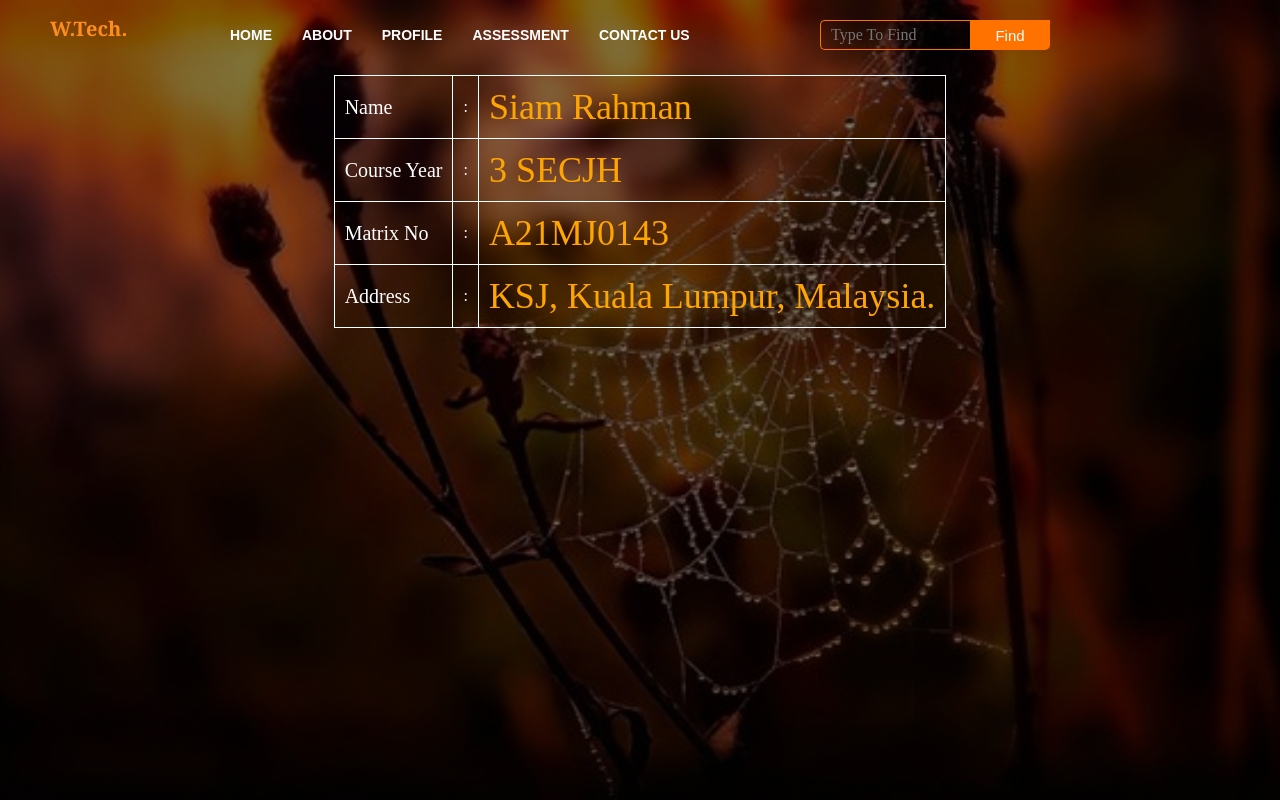
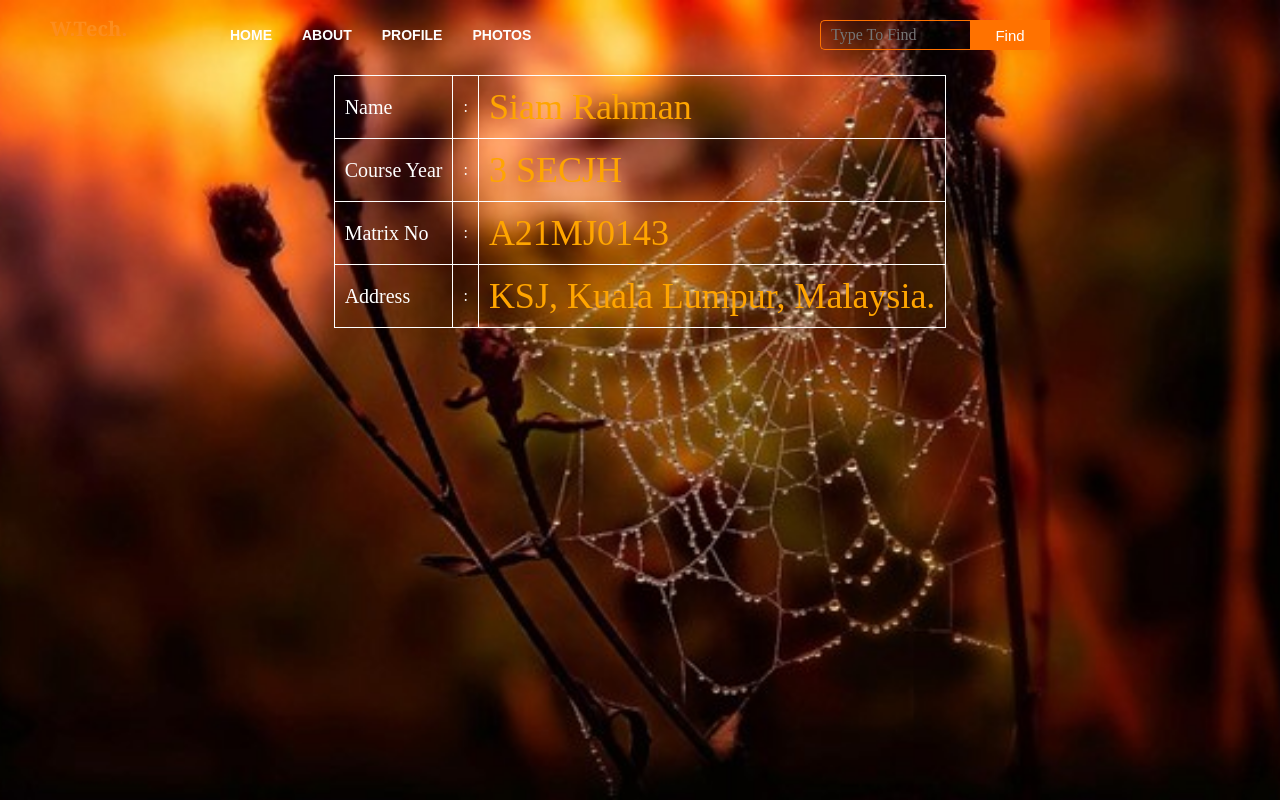
Before and after one commit to SiamRahman29/Asg_Siam, a Vue app: page /about in a window 1280 px wide. Built offline with nearby package versions, Linux system fonts and the light colour scheme.

Commit message:
Enable photo fetching

```diff
--- a/package.json
+++ b/package.json
@@ -8,6 +8,7 @@
     "lint": "vue-cli-service lint"
   },
   "dependencies": {
+    "axios": "^1.7.2",
     "core-js": "^3.8.3",
     "vue": "^3.2.13",
     "vue-router": "^4.3.2",
--- a/src/components/Navbar.vue
+++ b/src/components/Navbar.vue
@@ -14,8 +14,8 @@
                     <li><router-link to="/about">ABOUT</router-link></li>
                     <!-- <li><a href="#">COURSE MATERIALS</a></li> -->
                     <li><router-link to="/profile">PROFILE</router-link></li>
-                    <li><a href="#">ASSESSMENT</a></li>
-                    <li><a href="#">CONTACT US</a></li>
+                    <li><router-link to="/photos">PHOTOS</router-link></li>
+
                 </ul>
             </div>
 
--- /dev/null
+++ b/src/components/Photos_List.vue
@@ -0,0 +1,58 @@
+<!-- PhotoList.vue -->
+<template>
+    <div class = "header">
+    <h1>List of Photos</h1>
+    <hr>
+</div>
+    <div v-for="(photo, index) in photos" :key="photo.id" class="photo-container">
+    <div>{{index + 1}}. {{ photo.title }}</div>
+    <img :src="photo.url" alt="Photo" width = "200px">
+  </div>
+</template>
+
+  <script>
+  import axios from 'axios';
+
+  export default {
+    data() {
+      return {
+        photos: []
+      };
+    },
+    mounted() {
+      this.fetchData();
+    },
+    methods: {
+      fetchData() {
+        axios.get('https://jsonplaceholder.typicode.com/photos?_limit=10')
+          .then(response => {
+            this.photos = response.data;
+          })
+          .catch(error => {
+            console.error('Error fetching data:', error);
+          });
+      }
+    }
+  };
+  </script>
+
+  <style scoped>
+  /* Any scoped styles you may want */
+  .photo-container {
+  display: flex;
+  flex-direction: column;
+  margin-left: 120px;
+  margin-right: 120px;
+  color: white;
+}
+.header {
+    margin-left: 120px;
+    color: white;
+    margin-bottom: 50px;
+    margin-right: 120px;
+}
+img{
+    margin-bottom: 10px;
+}
+
+  </style>
--- a/src/router/index.js
+++ b/src/router/index.js
@@ -3,6 +3,7 @@ import { createRouter, createWebHistory } from 'vue-router';
 import HomePage from '../views/HomePage.vue';
 import ProfilePage from '../views/ProfilePage.vue';
 import AboutPage from '../views/AboutPage.vue';
+import PhotosPage from '../views/PhotosPage.vue';
 
 const routes = [
   {
@@ -19,6 +20,11 @@ const routes = [
     path: '/about',
     name: 'About',
     component: AboutPage
+  },
+  {
+    path: '/photos',
+    name: 'photos',
+    component: PhotosPage
   }
 ];
 
--- /dev/null
+++ b/src/views/PhotosPage.vue
@@ -0,0 +1,51 @@
+
+<template>
+    <div class="main">
+
+      <Navbar />
+
+
+      <Photos_List />
+    </div>
+
+  </template>
+
+  <script>
+  // Import components
+  import Navbar from '../components/Navbar.vue';
+  import Photos_List from '../components/Photos_List.vue';
+
+
+  export default {
+    components: {
+      Navbar,
+      Photos_List
+    },
+
+  };
+  </script>
+
+  <style>
+
+  *{
+      margin: 0;
+      padding: 0;
+      box-sizing: border-box;
+  }
+  html, body {
+  height: 100%;
+  margin: 0;
+  padding: 0;
+  overflow: auto; /* Ensure scrolling is enabled */
+}
+  .main{
+      width: 100%;
+      background: url(../assets/3.jpg);
+      background-position: center;
+      background-size: cover;
+      height: 100vh;
+      position: relative;
+      overflow: auto;
+
+  }
+  </style>
```
Also changed, not shown: 1 other file (tests, documents, lock files or other folders).
